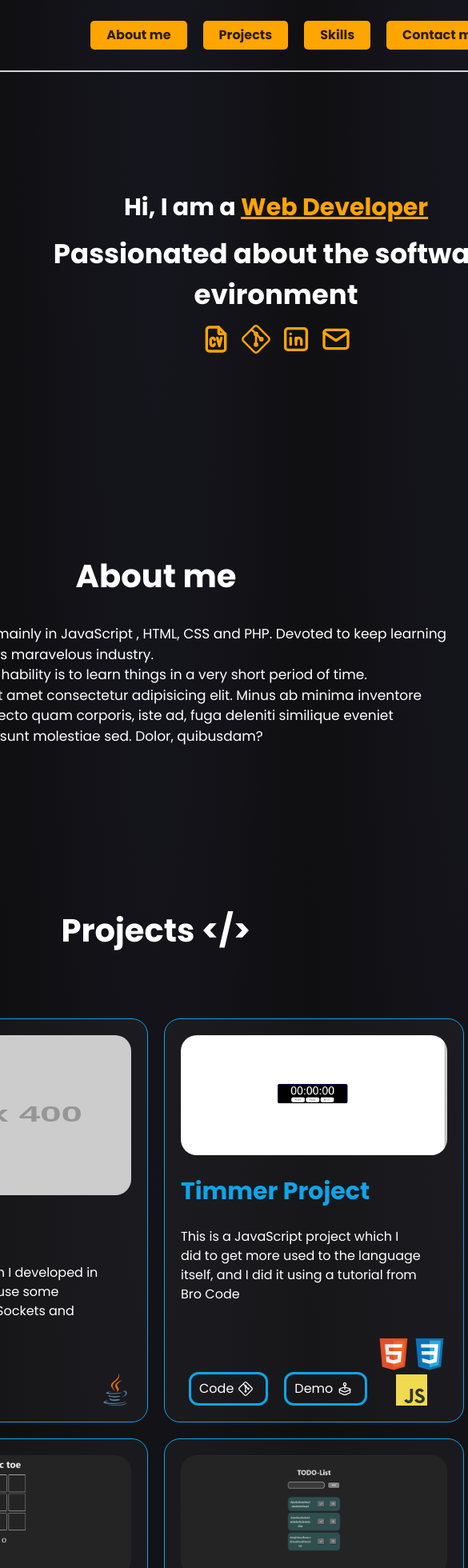
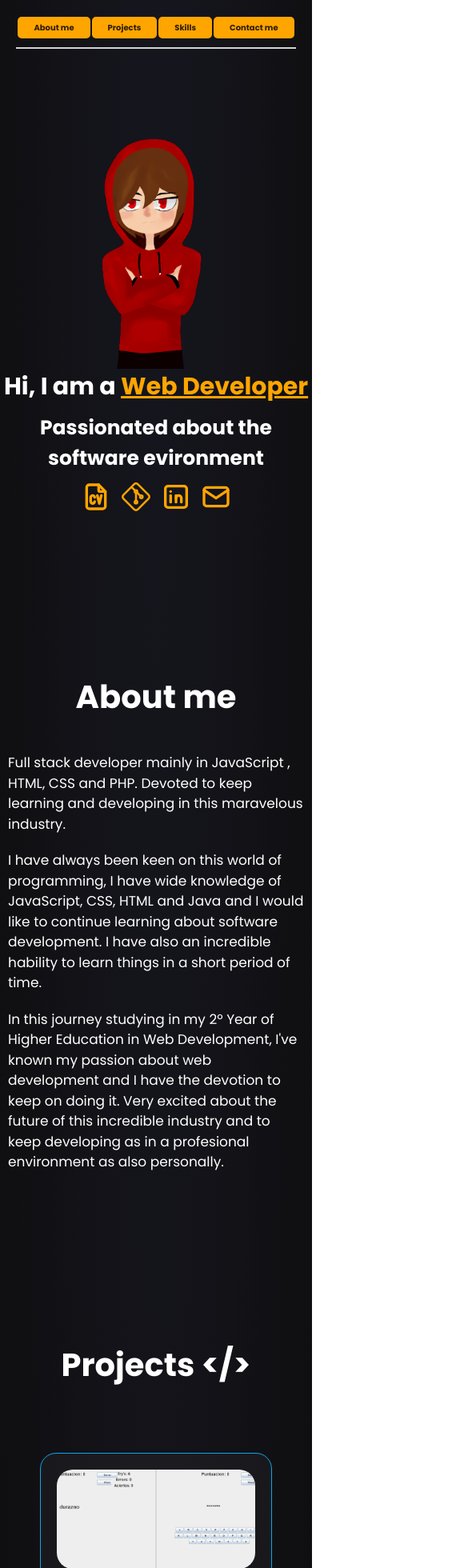
Before and after one commit to fergarperez/Portfolio-React, a React (Vite) app: page / in a window 390 px wide. Shown: the top 1960 px of the page at 80% size, 585 px wide, since content can reach past the window. Built offline with nearby package versions, Linux system fonts and the light colour scheme.

Commit message:
feat: doing responsive and about me

```diff
--- a/src/assets/cssComponents/aboutMe.css
+++ b/src/assets/cssComponents/aboutMe.css
@@ -10,5 +10,6 @@
 .aboutMe p {
     font-size: 17px;
     font-weight: 400;
-    max-width: 70ch;
+    max-width: 60ch;
+    margin: 10px;
 }
--- a/src/assets/cssComponents/contactMe.css
+++ b/src/assets/cssComponents/contactMe.css
@@ -19,6 +19,7 @@
     display: flex;
     width: 100%;
     justify-content: space-between;
+    align-items: center;
     margin-bottom: 20px;
 }
 
@@ -27,9 +28,8 @@
 }
 
 .contact div button {
-    font-size: 40px;
+    font-size: 30px;
     padding: 0px 10px;
-    margin-bottom: 20px;
     border-radius: 10px;
     border: 3px solid gray;
 }
@@ -38,7 +38,7 @@
     display: flex;
     flex-direction: column;
     gap: 10px;
-    justify-content: flex-start;
+    width: 85%;
 }
 
 .contact form input, .contact form textarea {
--- a/src/assets/cssComponents/projects.css
+++ b/src/assets/cssComponents/projects.css
@@ -34,8 +34,10 @@
 }
 
 .projects .allProjects .projectsSection img {
+	aspect-ratio: 16/8;
+	object-fit: cover;
 	width: 100%;
-	max-height: 200px;
+	display: block;
 	border-radius: 20px;
 }
 
--- a/src/components/AboutMe.jsx
+++ b/src/components/AboutMe.jsx
@@ -9,11 +9,17 @@ export function AboutMe() {
                 Devoted to keep learning and developing in this maravelous industry.
             </p>
             <p>
-                My best hability is to learn things in a very short period of
-                time.
+                I have always been keen on this world of programming, I have wide
+                knowledge of JavaScript, CSS, HTML and Java and I would like to
+                continue learning about software development. I have also an
+                incredible hability to learn things in a short period of time.
             </p>
             <p>
-                Lorem ipsum dolor sit amet consectetur adipisicing elit. Minus ab minima inventore perferendis ut, architecto quam corporis, iste ad, fuga deleniti similique eveniet consectetur eligendi sunt molestiae sed. Dolor, quibusdam?
+                In this journey studying in my 2º Year of Higher Education in Web
+                Development, {"I've"} known my passion about web development and
+                I have the devotion to keep on doing it. Very excited about the
+                future of this incredible industry and to keep developing as in
+                a profesional environment as also personally.
             </p>
         </article>
     )
--- a/src/components/MainCover.jsx
+++ b/src/components/MainCover.jsx
@@ -15,22 +15,30 @@ export function MainCover() {
                 <h1 className="title">Hi, I am a <span>Web Developer</span></h1>
                 <span className="subtitle">Passionated about the software evironment</span>
                 <ul>
-                    <a href="https://drive.google.com/file/d/1yos083TrScueGdE-Nlm1Li__da5sZhYk/view?usp=sharing" className="iconsCover">
+                    <a href="https://drive.google.com/file/d/1yos083TrScueGdE-Nlm1Li__da5sZhYk/view?usp=sharing"
+                    className="iconsCover"
+                    target='blank'>
                         <li>
                             <CV />
                         </li>
                     </a>
-                    <a href="https://github.com/fergarperez" className="iconsCover">
+                    <a href="https://github.com/fergarperez"
+                    className="iconsCover"
+                    target='blank'>
                         <li>
                             <Github />
                         </li>
                     </a>
-                    <a href="https://www.linkedin.com/in/fernando-garfella/" className="iconsCover">
+                    <a href="https://www.linkedin.com/in/fernando-garfella/"
+                    className="iconsCover"
+                    target='blank'>
                         <li className="iconsCover">
                             <Linkedin />
                         </li>
                     </a>
-                    <a href="mailto:fgarfella1@gmail.com" className="iconsCover">
+                    <a href="mailto:fgarfella1@gmail.com"
+                    className="iconsCover"
+                    target='blank'>
                         <li>
                             <Mail />
                         </li>
--- a/src/components/Projects.jsx
+++ b/src/components/Projects.jsx
@@ -9,6 +9,7 @@ import { Java } from '../assets/icons/Java'
 import Timmer from '../assets/images/Timmer.png'
 import TicTacToe from '../assets/images/TicTacToe.png'
 import TodoList from '../assets/images/TodoList.png'
+import Hangman from '../assets/images/Hangman.png'
 
 function Project ({ header, description, image, url, demoUrl, icons }) {
 
@@ -17,7 +18,8 @@ function Project ({ header, description, image, url, demoUrl, icons }) {
 
 			<img
 				src={image}
-				alt={description} />
+				alt={description}
+				className=''/>
 
 			<h3> {header} </h3>
 
@@ -50,7 +52,7 @@ export function Projects() {
 			name: "Hangman",
 			description: "This is a project which I developed in Java, where I had " +
 				"to use some features like GUI, DB, Sockets and Threads",
-			image: "https://via.placeholder.com/400",
+			image: Hangman,
 			url: "https://github.com/fergarperez/Hangman",
 			demoUrl: "",
 			icons: [<Java />],
--- a/src/index.css
+++ b/src/index.css
@@ -24,3 +24,91 @@ body {
   font-weight: 700;
   margin-bottom: 30px;
 }
+
+@media screen and (max-width: 900px) {
+
+  .navbar {
+    display: flex;
+    margin: auto;
+    max-width: 100%;
+  }
+
+  .navbar .navLinks {
+    margin: auto;
+  }
+
+  .navbar p {
+    display: none;
+  }
+
+  main .mainCover {
+    flex-direction: column;
+    align-items: center;
+  }
+
+  .mainCover section .subtitle {
+    font-size: 25px;
+  }
+
+  .aboutMe p {
+    max-width: 50ch;
+  }
+
+  .projects .allProjects {
+    grid-template-columns: repeat(auto-fit, minmax(200px, 1fr));
+  }
+
+  .skills ul {
+    flex-wrap: wrap;
+    max-width: 400px;
+}
+
+@media screen and (max-width: 450px) {
+
+  .navbar {
+    justify-content: space-around;
+    max-width: 350px;
+    padding-bottom: 10px;
+  }
+
+  .navbar .navLinks {
+    font-size: 10px;
+  }
+
+  .navbar .navLinks ul a {
+    margin: 1px;
+  }
+
+  .mainCover section .title {
+    margin: 0px 4px;
+  }
+
+  .projects .allProjects .projectsSection p {
+    max-width: 100%;
+  }
+
+  .projects .allProjects .projectsSection div {
+    flex-wrap: wrap;
+    justify-content: space-around;
+    gap: 10px;
+  }
+
+  .skills ul {
+    margin: 30px;
+  }
+
+}
+
+@media screen and (max-width: 510px) {
+  .contact {
+    max-width: 80%;
+    max-height: 80%;
+  }
+
+  .contact div h2 {
+    font-size: 20px;
+    align-items: center;
+  }
+}
+
+}
```
Also changed, not shown: src/assets/cssComponents/mainCover.css (line endings or trailing spaces), src/assets/images/Hangman.png (added).
